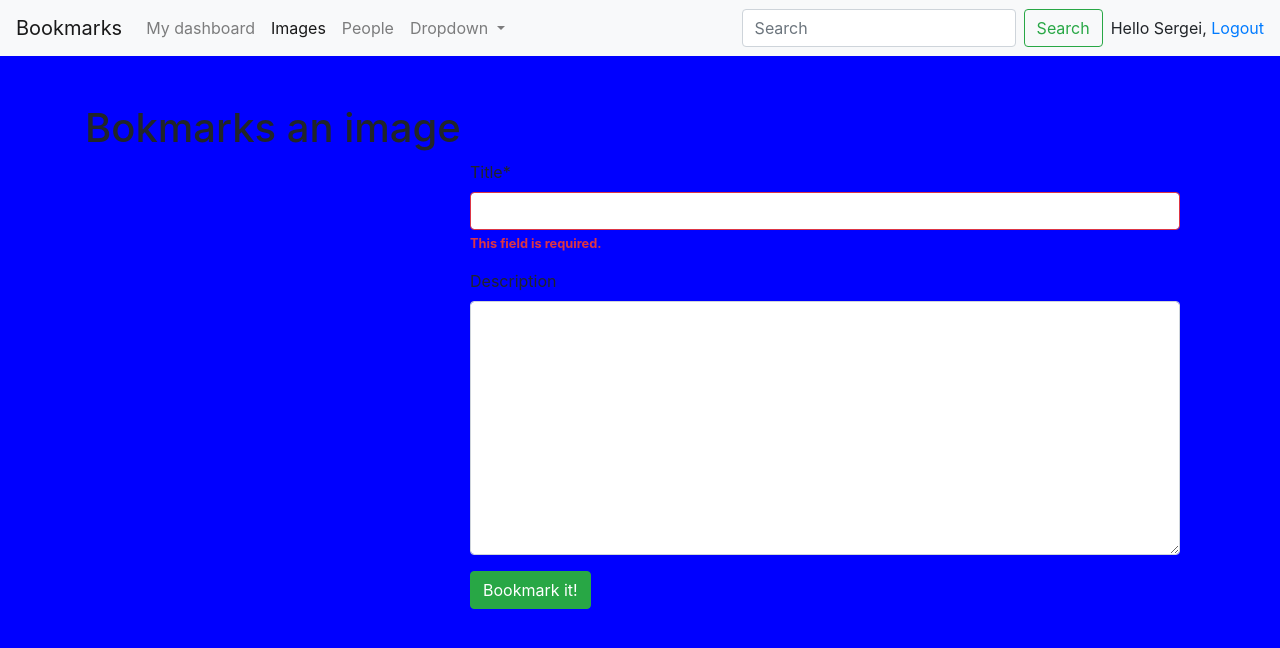
After one commit to buterrr/bookmarks, a Django app: page /images/create/ in a window 1280 px wide. The commit adds this page. Shown: the top 648 px of the page. Run offline with Django 3.2, Linux system fonts and the light colour scheme; a user stored in the database is signed in; some libraries are stand-ins or nearby versions.

Commit message:
added use of images from other sites

```diff
--- a/account/static/css/base.css
+++ b/account/static/css/base.css
@@ -0,0 +1,10 @@
+body{
+    background-color: blue;
+}
+
+
+.image-preview, .image-detail {
+    max-width:300px;
+    float:left;
+    margin:0 20px 20px 0;
+}
--- a/account/templates/base.html
+++ b/account/templates/base.html
@@ -8,7 +8,7 @@
     <meta http-equiv="X-UA-Compatible" content="ie=edge">
 
     <link rel="stylesheet" href="https://maxcdn.bootstrapcdn.com/bootstrap/4.0.0/css/bootstrap.min.css" integrity="sha384-Gn5384xqQ1aoWXA+058RXPxPg6fy4IWvTNh0E263XmFcJlSAwiGgFAW/dAiS6JXm" crossorigin="anonymous">
-    <link href="{% static "css/base.css" %}" rel="stylesheet">
+    <link href="{% static 'css/base.css' %}" rel="stylesheet">
     <title>{% block title %}{% endblock title %}</title>
 </head>
 <body>
--- a/bookmarks/settings.py
+++ b/bookmarks/settings.py
@@ -131,6 +131,9 @@ USE_TZ = True
 # https://docs.djangoproject.com/en/3.2/howto/static-files/
 
 STATIC_URL = '/static/'
+STATICFILES_DIRS = [
+    os.path.join(BASE_DIR, "static"),
+]
 
 MEDIA_URL = '/media/'
 MEDIA_ROOT = os.path.join(BASE_DIR, 'media/')
--- a/bookmarks/urls.py
+++ b/bookmarks/urls.py
@@ -22,6 +22,7 @@ from django.conf.urls.static import static
 urlpatterns = [
     path('admin/', admin.site.urls),
     path('account/', include('account.urls')),
+    path('images/', include('images.urls', namespace='images')),
 ]
 
 if settings.DEBUG:
--- /dev/null
+++ b/images/forms.py
@@ -0,0 +1,35 @@
+from django import forms
+from .models import Image
+from urllib import request
+from django.core.files.base import ContentFile
+from django.utils.text import slugify
+
+
+class ImageCreateForm(forms.ModelForm):
+    class Meta:
+        model = Image
+        fields = ('title', 'url', 'description')
+        widgets = {'url': forms.HiddenInput,}
+
+    def clean_url(self):
+        url = self.cleaned_data['url']
+        valid_extensions = ['jpg', 'jpeg']
+        extension = url.rsplit('.', 1)[1].lower()
+        if extension not in valid_extensions:
+            raise forms.ValidationError('The given URL does not ' \
+                                        'match valid image extensions.')
+        return url
+
+    def save(self, force_insert=False, force_update=False, commit=True):
+        image = super(ImageCreateForm, self).save(commit=False)
+        image_url = self.cleaned_data['url']
+        image_name = '{}.{}'.format(
+            slugify(image.title),
+            image_url.rsplit('.', 1)[1].lower()
+        )
+        # Скачиваем изображение по указанному адресу.
+        response = request.urlopen(image_url)
+        image.image.save(image_name, ContentFile(response.read()), save=False)
+        if commit:
+            image.save()
+        return image
--- /dev/null
+++ b/images/templates/images/image/create.html
@@ -0,0 +1,23 @@
+{% extends "base.html" %}
+
+{% load crispy_forms_tags %}
+
+{% block title %}Bookmarks an image{% endblock title %}
+
+{% block content %}
+    <h1>Bokmarks an image</h1>
+    <div class="container">
+        <div class="row">
+            <div class="col-lg-4">
+                <img class="img-fluid" src="{{ request.GET.url }}" class="image-preview">
+            </div>
+            <div class="col-lg-8">
+                <form action="." method="post">
+                    {{ form|crispy }}
+                    {% csrf_token %}
+                    <input class="btn btn-success" type="submit" value="Bookmark it!">
+                </form>
+            </div>
+        </div>
+    </div>
+{% endblock content %}
--- /dev/null
+++ b/images/urls.py
@@ -0,0 +1,9 @@
+from django.urls import path
+from . import views
+
+
+app_name = 'images'
+
+urlpatterns = [
+    path('create/', views.image_create, name='create'),
+]
--- a/images/views.py
+++ b/images/views.py
@@ -1,3 +1,28 @@
-from django.shortcuts import render
+from django.shortcuts import render, redirect
+from django.contrib.auth.decorators import login_required
+from django.contrib import messages
+from .forms import ImageCreateForm
 
-# Create your views here.
+
+@login_required
+def image_create(request):
+    if request.method == 'POST':
+        # Форма отправлена
+        form = ImageCreateForm(data=request.POST)
+        if form.is_valid():
+            # Данные формы валидны
+            cd = form.cleaned_data
+
+            new_item = form.save(commit=False)
+            # Добовляем пользователя к созданному объекту.
+            new_item.user = request.user
+            new_item.save()
+            messages.success(request, 'Image added successfully')
+            # Перенаправляем пользователяна страницу сохранённого изображения.
+            return redirect(new_item.get_absolute_url())
+    else:
+        # Заполняем форму данными из GET-запроса.
+        form = ImageCreateForm(data=request.GET)
+    return render(request,
+                  'images/image/create.html',
+                  {'section': 'images', 'form': form})
```
Also changed, not shown: db.sqlite3, media/images/2021/06/14/django-and-duke.jpg (added).
